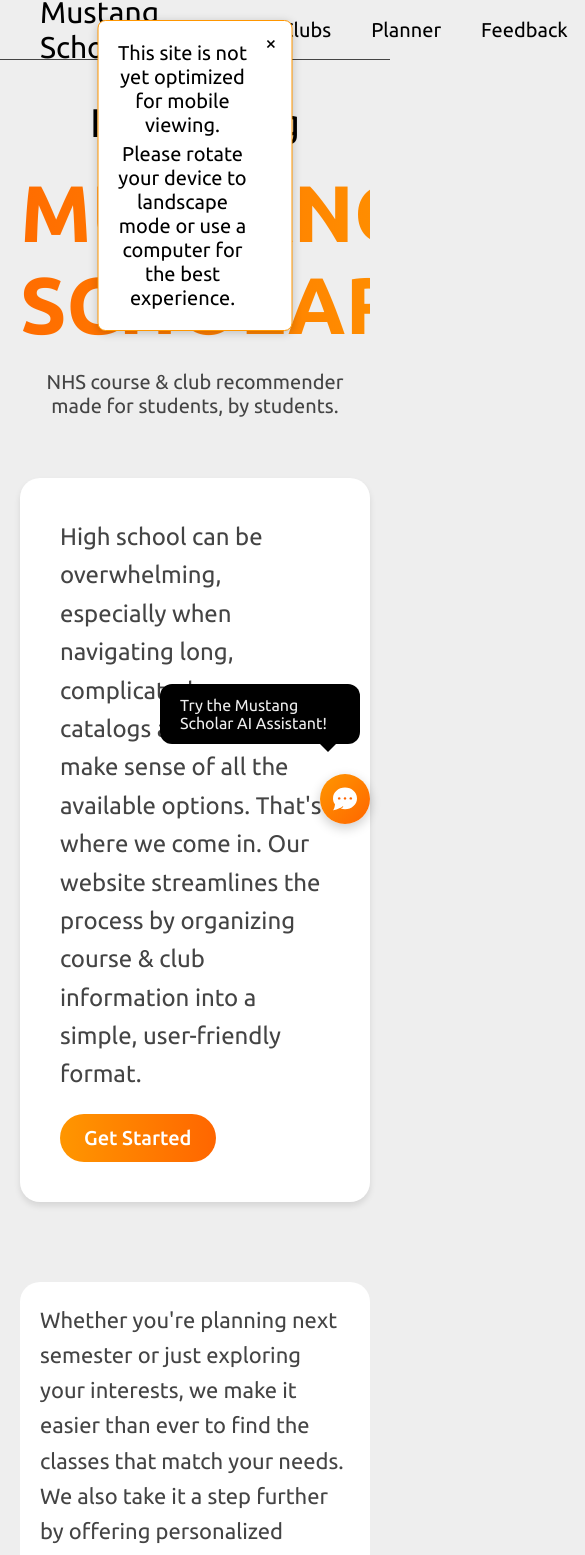
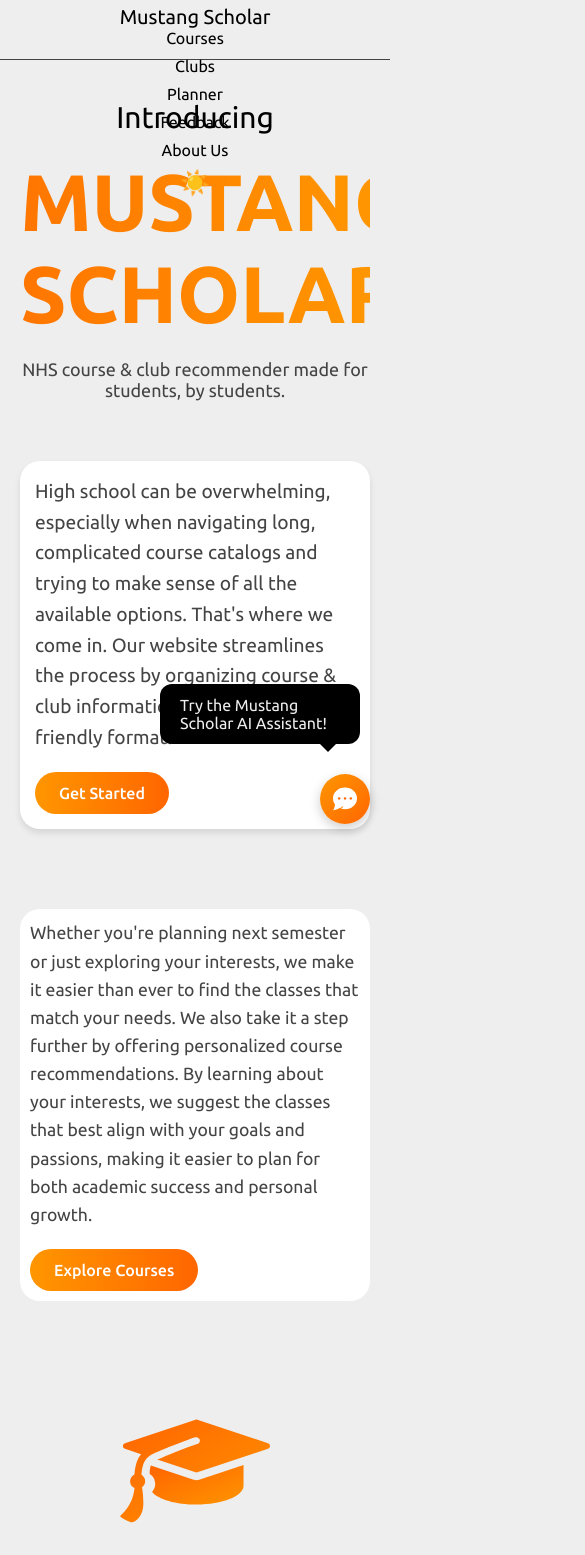
Before and after one commit to NorthvilleEDGE/Mustang-Scholar, a React (Vite) app: page /feedback in a window 390 px wide. Shown: the top 1555 px of the page, 585 px wide, since content can reach past the window. Built offline with nearby package versions, Linux system fonts and the light colour scheme; no server answers.

Commit message:
mobile friendly test

```diff
--- a/src/App.tsx
+++ b/src/App.tsx
@@ -11,7 +11,6 @@ import ChatPanel from './components/ChatPanel'
 import { DataProvider } from './context/DataContext'
 import { ThemeProvider } from './context/ThemeContext'
 import Feedback from './pages/Feedback';
-import MobileWarning from './components/MobileWarning';
 
 function App() {
   const [isChatOpen, setIsChatOpen] = useState(false);
@@ -25,7 +24,6 @@ function App() {
       <DataProvider>
         <Router>
           <Header />
-          <MobileWarning />
           <Routes>
             <Route path="/" element={<Home />} />
             <Route path="/courses" element={<Courses />} />
--- a/src/index.css
+++ b/src/index.css
@@ -161,4 +161,24 @@ select:hover {
   .mobile-warning {
     display: block;
   }
+
+  * {
+    font-size: 18px;
+  }
+
+  .loading-spinner {
+    width: 50px;
+    height: 50px;
+  }
 }
+
+@media (max-width: 480px) {
+  * {
+    font-size: 16px;
+  }
+
+  .loading-spinner {
+    width: 40px;
+    height: 40px;
+  }
+}
--- a/src/styles/AboutUs.css
+++ b/src/styles/AboutUs.css
@@ -92,4 +92,34 @@
   .edge-logo {
     max-width: 200px;
   }
+
+  .about-container {
+    padding: 10px;
+  }
+
+  .about-header h1 {
+    font-size: 2rem;
+  }
+
+  .content-box {
+    padding: 20px;
+  }
 }
+
+@media (max-width: 480px) {
+  .about-container {
+    padding: 5px;
+  }
+
+  .about-header h1 {
+    font-size: 1.5rem;
+  }
+
+  .content-box {
+    padding: 15px;
+  }
+
+  .edge-logo {
+    max-width: 150px;
+  }
+}
--- a/src/styles/Feedback.css
+++ b/src/styles/Feedback.css
@@ -72,3 +72,49 @@
   border-radius: 20px;
   border: 1px solid var(--gray);
 }
+
+@media (max-width: 768px) {
+  .feedback-container {
+    padding: 10px;
+  }
+
+  .feedback-container h1 {
+    font-size: 2rem;
+  }
+
+  .feedback-form input,
+  .feedback-form textarea {
+    font-size: 14px;
+  }
+
+  .bug-button {
+    font-size: 14px;
+  }
+
+  .iframe-container {
+    height: 400px;
+  }
+}
+
+@media (max-width: 480px) {
+  .feedback-container {
+    padding: 5px;
+  }
+
+  .feedback-container h1 {
+    font-size: 1.5rem;
+  }
+
+  .feedback-form input,
+  .feedback-form textarea {
+    font-size: 12px;
+  }
+
+  .bug-button {
+    font-size: 12px;
+  }
+
+  .iframe-container {
+    height: 300px;
+  }
+}
--- a/src/styles/Header.css
+++ b/src/styles/Header.css
@@ -54,3 +54,37 @@
 .theme-toggle:hover {
     transform: scale(1.1);
 }
+
+@media (max-width: 768px) {
+  .header {
+    flex-direction: column;
+    padding: 10px 20px;
+  }
+
+  .header .title {
+    font-size: 24px;
+  }
+
+  .header-buttons {
+    flex-direction: column;
+    gap: 10px;
+  }
+
+  .header-buttons a {
+    font-size: 18px;
+  }
+}
+
+@media (max-width: 480px) {
+  .header {
+    padding: 5px 10px;
+  }
+
+  .header .title {
+    font-size: 20px;
+  }
+
+  .header-buttons a {
+    font-size: 16px;
+  }
+}
--- a/src/styles/Home.css
+++ b/src/styles/Home.css
@@ -173,4 +173,47 @@
     .homeHeader h2 {
         font-size: 20px;
     }
+
+    .homeBody {
+        width: 80%;
+        padding: 10px;
+    }
+
+    .text-content {
+        padding: 15px;
+    }
+
+    .feature-svg {
+        max-width: 200px;
+        max-height: 200px;
+    }
 }
+
+@media (max-width: 480px) {
+    .homeHeader h1,
+    .homeHeader h1 span {
+        font-size: 30px;
+    }
+
+    .homeHeader h2 {
+        font-size: 18px;
+    }
+
+    .homeBody {
+        width: 100%;
+        padding: 5px;
+    }
+
+    .content-box {
+        padding: 15px;
+    }
+
+    .text-content {
+        padding: 10px;
+    }
+
+    .feature-svg {
+        max-width: 150px;
+        max-height: 150px;
+    }
+}
--- a/src/styles/Lists.css
+++ b/src/styles/Lists.css
@@ -441,3 +441,68 @@
     align-items: center;
     width: 100%;
 }
+
+@media (max-width: 768px) {
+  .filters-container {
+    flex-direction: column;
+    gap: 10px;
+  }
+
+  .search-input,
+  .department-select,
+  .catalog-button {
+    width: 100%;
+    font-size: 14px;
+  }
+
+  .course-item {
+    padding: 10px;
+  }
+
+  .course-header {
+    flex-direction: column;
+    align-items: flex-start;
+  }
+
+  .course-title h2 {
+    font-size: 20px;
+  }
+
+  .course-number {
+    font-size: 12px;
+  }
+
+  .course-badges {
+    margin-top: 10px;
+  }
+
+  .course-description {
+    flex-direction: column;
+    align-items: flex-start;
+  }
+
+  .info-item {
+    margin-right: 20px;
+  }
+}
+
+@media (max-width: 480px) {
+  .search-input,
+  .department-select,
+  .catalog-button {
+    padding: 8px;
+    font-size: 12px;
+  }
+
+  .course-title h2 {
+    font-size: 18px;
+  }
+
+  .course-number {
+    font-size: 10px;
+  }
+
+  .info-item {
+    margin-right: 10px;
+  }
+}
--- a/src/styles/Planner.css
+++ b/src/styles/Planner.css
@@ -251,3 +251,64 @@
     gap: 8px;
   }
 }
+
+@media (max-width: 768px) {
+  .planner-container {
+    padding: 10px;
+  }
+
+  .planner-form {
+    padding: 20px;
+  }
+
+  .semester-grid {
+    grid-template-columns: 1fr;
+    gap: 20px;
+  }
+
+  .semester-headers,
+  .course-row {
+    grid-template-columns: 1fr;
+    gap: 10px;
+  }
+
+  .semester-headers h2,
+  .semester h2 {
+    font-size: 1.2rem;
+  }
+
+  .grade-select,
+  .semester-column select,
+  .course-select select {
+    padding: 8px;
+    font-size: 0.9rem;
+  }
+}
+
+@media (max-width: 480px) {
+  .planner-container {
+    padding: 5px;
+  }
+
+  .planner-form {
+    padding: 15px;
+  }
+
+  .semester-headers,
+  .course-row {
+    grid-template-columns: 1fr;
+    gap: 8px;
+  }
+
+  .semester-headers h2,
+  .semester h2 {
+    font-size: 1rem;
+  }
+
+  .grade-select,
+  .semester-column select,
+  .course-select select {
+    padding: 6px;
+    font-size: 0.8rem;
+  }
+}
```
